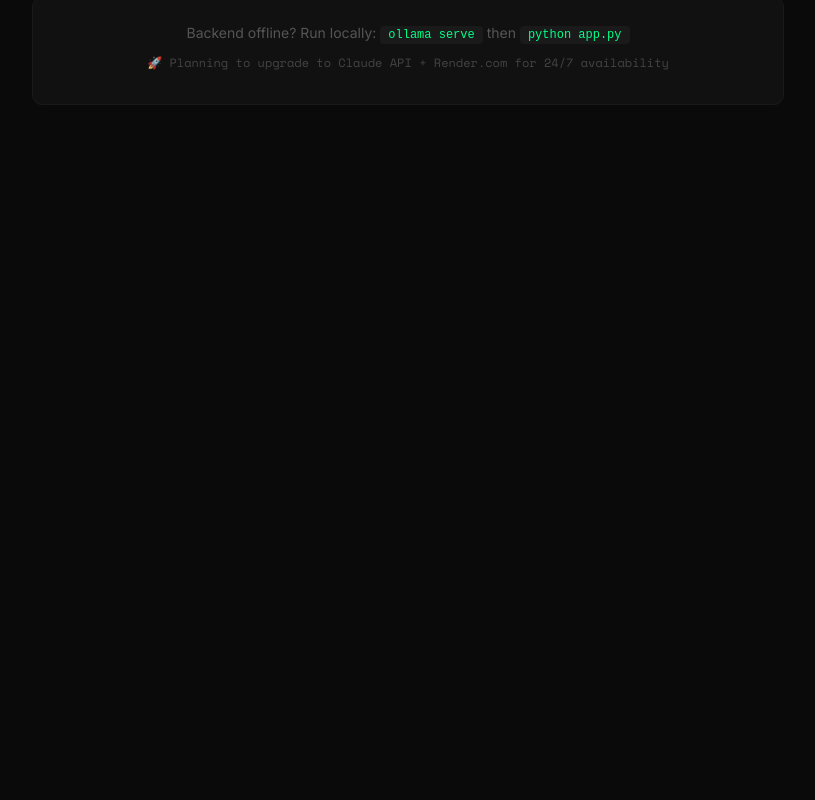
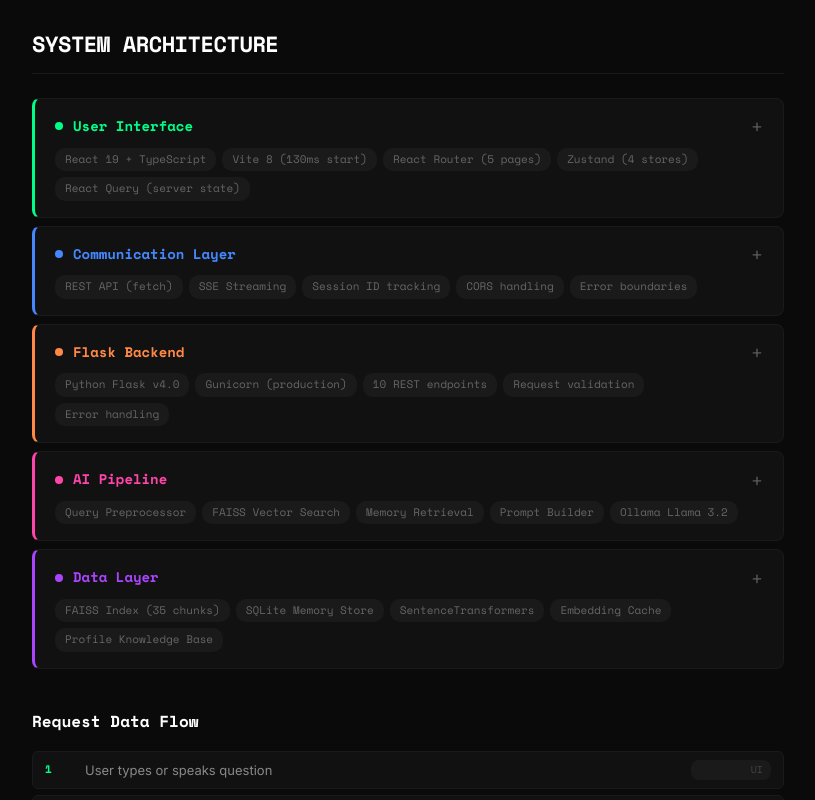
Before and after one commit to madheshwaran402-blip/personal-ai-react, a React (Vite) app: page /status in a window 1280 px wide. Shown: the part 1380-2180 px from the top of the page, without its empty margins (232-1047 px from the left). Before the commit the page ends 1565 px from the top, so only its background shows below. Built offline with nearby package versions, Linux system fonts and the light colour scheme; no server answers.

Commit message:
Day 79 - architecture diagram, system design docs

```diff
--- /dev/null
+++ b/src/components/ArchitectureDiagram.tsx
@@ -0,0 +1,174 @@
+import React, { useState } from 'react'
+
+interface Layer {
+  name: string
+  color: string
+  items: string[]
+  description: string
+}
+
+const layers: Layer[] = [
+  {
+    name: "User Interface",
+    color: "#00ff88",
+    items: [
+      "React 19 + TypeScript",
+      "Vite 8 (130ms start)",
+      "React Router (5 pages)",
+      "Zustand (4 stores)",
+      "React Query (server state)"
+    ],
+    description: "Frontend SPA deployed on Vercel. Handles all UI, state management, routing, and data fetching."
+  },
+  {
+    name: "Communication Layer",
+    color: "#4488ff",
+    items: [
+      "REST API (fetch)",
+      "SSE Streaming",
+      "Session ID tracking",
+      "CORS handling",
+      "Error boundaries"
+    ],
+    description: "Frontend talks to backend via REST for single responses and SSE for streaming. Session ID persisted in localStorage."
+  },
+  {
+    name: "Flask Backend",
+    color: "#ff8844",
+    items: [
+      "Python Flask v4.0",
+      "Gunicorn (production)",
+      "10 REST endpoints",
+      "Request validation",
+      "Error handling"
+    ],
+    description: "Lightweight Python backend. Receives requests, builds enhanced prompts, calls Ollama, streams responses back."
+  },
+  {
+    name: "AI Pipeline",
+    color: "#ff44aa",
+    items: [
+      "Query Preprocessor",
+      "FAISS Vector Search",
+      "Memory Retrieval",
+      "Prompt Builder",
+      "Ollama Llama 3.2"
+    ],
+    description: "RAG pipeline: preprocess query → search knowledge → retrieve memories → build prompt → generate response."
+  },
+  {
+    name: "Data Layer",
+    color: "#aa44ff",
+    items: [
+      "FAISS Index (35 chunks)",
+      "SQLite Memory Store",
+      "SentenceTransformers",
+      "Embedding Cache",
+      "Profile Knowledge Base"
+    ],
+    description: "Vector embeddings for semantic search. SQLite for conversation memory. All cached for performance."
+  }
+]
+
+const dataFlow = [
+  { step: "1", action: "User types or speaks question", layer: "UI" },
+  { step: "2", action: "Session ID attached to request", layer: "UI" },
+  { step: "3", action: "POST /chat/stream sent to Flask", layer: "HTTP" },
+  { step: "4", action: "Query preprocessed and expanded", layer: "Backend" },
+  { step: "5", action: "FAISS searches 35 knowledge chunks", layer: "RAG" },
+  { step: "6", action: "SQLite searched for past memories", layer: "Memory" },
+  { step: "7", action: "Enhanced prompt built with context", layer: "Backend" },
+  { step: "8", action: "Ollama streams tokens back", layer: "AI" },
+  { step: "9", action: "SSE sends words to frontend", layer: "HTTP" },
+  { step: "10", action: "UI renders word by word", layer: "UI" },
+  { step: "11", action: "Conversation saved to SQLite", layer: "Memory" }
+]
+
+function ArchitectureDiagram() {
+  const [activeLayer, setActiveLayer] = useState<number | null>(null)
+
+  return (
+    <div className="architecture-diagram" aria-label="System architecture diagram">
+      <h2 className="arch-title">System Architecture</h2>
+
+      <div className="arch-layers">
+        {layers.map((layer, i) => (
+          <div
+            key={i}
+            className={`arch-layer ${activeLayer === i ? 'active' : ''}`}
+            style={{ borderLeftColor: layer.color }}
+            onClick={() => setActiveLayer(activeLayer === i ? null : i)}
+            role="button"
+            tabIndex={0}
+            aria-expanded={activeLayer === i}
+            aria-label={`${layer.name} layer — click to expand`}
+            onKeyDown={e => {
+              if (e.key === 'Enter' || e.key === ' ') {
+                setActiveLayer(activeLayer === i ? null : i)
+              }
+            }}
+          >
+            <div className="arch-layer-header">
+              <span
+                className="arch-layer-dot"
+                style={{ background: layer.color }}
+                aria-hidden="true"
+              />
+              <h3
+                className="arch-layer-name"
+                style={{ color: layer.color }}
+              >
+                {layer.name}
+              </h3>
+              <span className="arch-layer-toggle" aria-hidden="true">
+                {activeLayer === i ? '−' : '+'}
+              </span>
+            </div>
+
+            <div className="arch-layer-items">
+              {layer.items.map((item, j) => (
+                <span key={j} className="arch-item">
+                  {item}
+                </span>
+              ))}
+            </div>
+
+            {activeLayer === i && (
+              <p className="arch-layer-description">
+                {layer.description}
+              </p>
+            )}
+          </div>
+        ))}
+      </div>
+
+      <div className="arch-flow">
+        <h3 className="arch-flow-title">Request Data Flow</h3>
+        <div
+          className="arch-flow-steps"
+          role="list"
+          aria-label="Data flow steps"
+        >
+          {dataFlow.map((item, i) => (
+            <div
+              key={i}
+              className="arch-flow-step"
+              role="listitem"
+            >
+              <span
+                className="arch-flow-number"
+                aria-hidden="true"
+              >
+                {item.step}
+              </span>
+              <span className="arch-flow-action">{item.action}</span>
+              <span className="arch-flow-layer">{item.layer}</span>
+            </div>
+          ))}
+        </div>
+      </div>
+    </div>
+  )
+}
+
+export default ArchitectureDiagram
--- a/src/index.css
+++ b/src/index.css
@@ -2595,3 +2595,158 @@ select:focus-visible {
     font-size: 12px;
   }
 }
+
+/* ===== ARCHITECTURE DIAGRAM ===== */
+.architecture-diagram {
+  margin: 40px 0;
+}
+
+.arch-title {
+  font-size: 22px !important;
+  color: #fff;
+  margin-bottom: 24px;
+  letter-spacing: -0.5px;
+  border-bottom: 1px solid #1a1a1a;
+  padding-bottom: 12px;
+}
+
+.arch-layers {
+  display: flex;
+  flex-direction: column;
+  gap: 8px;
+  margin-bottom: 40px;
+}
+
+.arch-layer {
+  background: #111;
+  border: 1px solid #1a1a1a;
+  border-left: 3px solid transparent;
+  border-radius: 8px;
+  padding: 16px 20px;
+  cursor: pointer;
+  transition: all 0.2s;
+  user-select: none;
+}
+
+.arch-layer:hover {
+  border-color: #333;
+  border-left-color: inherit;
+}
+
+.arch-layer.active {
+  border-color: #333;
+}
+
+.arch-layer-header {
+  display: flex;
+  align-items: center;
+  gap: 10px;
+  margin-bottom: 10px;
+}
+
+.arch-layer-dot {
+  width: 8px;
+  height: 8px;
+  border-radius: 50%;
+  flex-shrink: 0;
+}
+
+.arch-layer-name {
+  font-size: 14px;
+  font-family: 'Space Mono', monospace;
+  flex: 1;
+  margin: 0;
+}
+
+.arch-layer-toggle {
+  color: #555;
+  font-size: 18px;
+  line-height: 1;
+}
+
+.arch-layer-items {
+  display: flex;
+  flex-wrap: wrap;
+  gap: 6px;
+}
+
+.arch-item {
+  font-size: 11px;
+  color: #666;
+  background: #1a1a1a;
+  padding: 3px 10px;
+  border-radius: 10px;
+  font-family: 'Space Mono', monospace;
+}
+
+.arch-layer-description {
+  margin-top: 12px;
+  font-size: 13px;
+  color: #888;
+  line-height: 1.6;
+  padding-top: 12px;
+  border-top: 1px solid #1a1a1a;
+}
+
+/* ===== DATA FLOW ===== */
+.arch-flow-title {
+  font-size: 16px;
+  color: #fff;
+  margin-bottom: 16px;
+  font-family: 'Space Mono', monospace;
+}
+
+.arch-flow-steps {
+  display: flex;
+  flex-direction: column;
+  gap: 6px;
+}
+
+.arch-flow-step {
+  display: grid;
+  grid-template-columns: 28px 1fr 80px;
+  gap: 12px;
+  align-items: center;
+  padding: 8px 12px;
+  background: #111;
+  border: 1px solid #1a1a1a;
+  border-radius: 6px;
+  transition: border-color 0.2s;
+}
+
+.arch-flow-step:hover {
+  border-color: #333;
+}
+
+.arch-flow-number {
+  font-size: 11px;
+  color: #00ff88;
+  font-family: 'Space Mono', monospace;
+  font-weight: 700;
+}
+
+.arch-flow-action {
+  font-size: 13px;
+  color: #888;
+}
+
+.arch-flow-layer {
+  font-size: 10px;
+  color: #444;
+  font-family: 'Space Mono', monospace;
+  text-align: right;
+  background: #1a1a1a;
+  padding: 2px 8px;
+  border-radius: 8px;
+}
+
+/* Mobile arch */
+@media (max-width: 480px) {
+  .arch-flow-step {
+    grid-template-columns: 24px 1fr;
+  }
+
+  .arch-flow-layer {
+    display: none;
+  }
+}
--- a/src/pages/StatusPage.tsx
+++ b/src/pages/StatusPage.tsx
@@ -2,6 +2,7 @@ import React, { useEffect } from 'react'
 import { Link } from 'react-router-dom'
 import { usePortfolioData } from '../hooks/useParallelQueries'
 import { useHealthQuery } from '../hooks/useHealthQuery'
+import ArchitectureDiagram from '../components/ArchitectureDiagram'
 
 function StatusPage() {
   useEffect(() => {
@@ -24,7 +25,7 @@ function StatusPage() {
       description: "Python Flask v4.0 with RAG + Memory",
       status: (health?.backend === "running" ? "online" : "offline") as "online" | "offline",
       note: "Runs locally on Mac",
-      detail: `v4.0 — RAG + Memory + FAISS`
+      detail: "v4.0 — RAG + Memory + FAISS"
     },
     {
       name: "AI Model",
@@ -55,10 +56,22 @@ function StatusPage() {
   ]
 
   const techStack = [
-    { category: "Frontend", items: ["React 19", "TypeScript", "Vite 8", "Zustand", "React Query"] },
-    { category: "Backend", items: ["Python Flask", "Ollama", "Llama 3.2", "FAISS", "SQLite"] },
-    { category: "AI System", items: ["RAG Pipeline", "Memory Store", "Query Expansion", "Semantic Search"] },
-    { category: "DevOps", items: ["Vercel", "Git", "GitHub Actions", "Gunicorn"] }
+    {
+      category: "Frontend",
+      items: ["React 19", "TypeScript", "Vite 8", "Zustand", "React Query"]
+    },
+    {
+      category: "Backend",
+      items: ["Python Flask", "Ollama", "Llama 3.2", "FAISS", "SQLite"]
+    },
+    {
+      category: "AI System",
+      items: ["RAG Pipeline", "Memory Store", "Query Expansion", "Semantic Search"]
+    },
+    {
+      category: "DevOps",
+      items: ["Vercel", "Git", "GitHub Actions CI", "Gunicorn"]
+    }
   ]
 
   return (
@@ -138,13 +151,15 @@ function StatusPage() {
             </div>
           </div>
 
+          <ArchitectureDiagram />
+
           <div className="status-footer">
             <p>
               Backend offline? Run locally:{' '}
               <code>ollama serve</code> then <code>python app.py</code>
             </p>
             <p className="status-upgrade-note">
-              🚀 Planning to upgrade to Claude API + Render.com for 24/7 availability
+              🚀 Upgrade path: Claude API + Render.com for 24/7 availability
             </p>
           </div>
         </>
```
Also changed, not shown: 1 other file (tests, documents, lock files or other folders).
